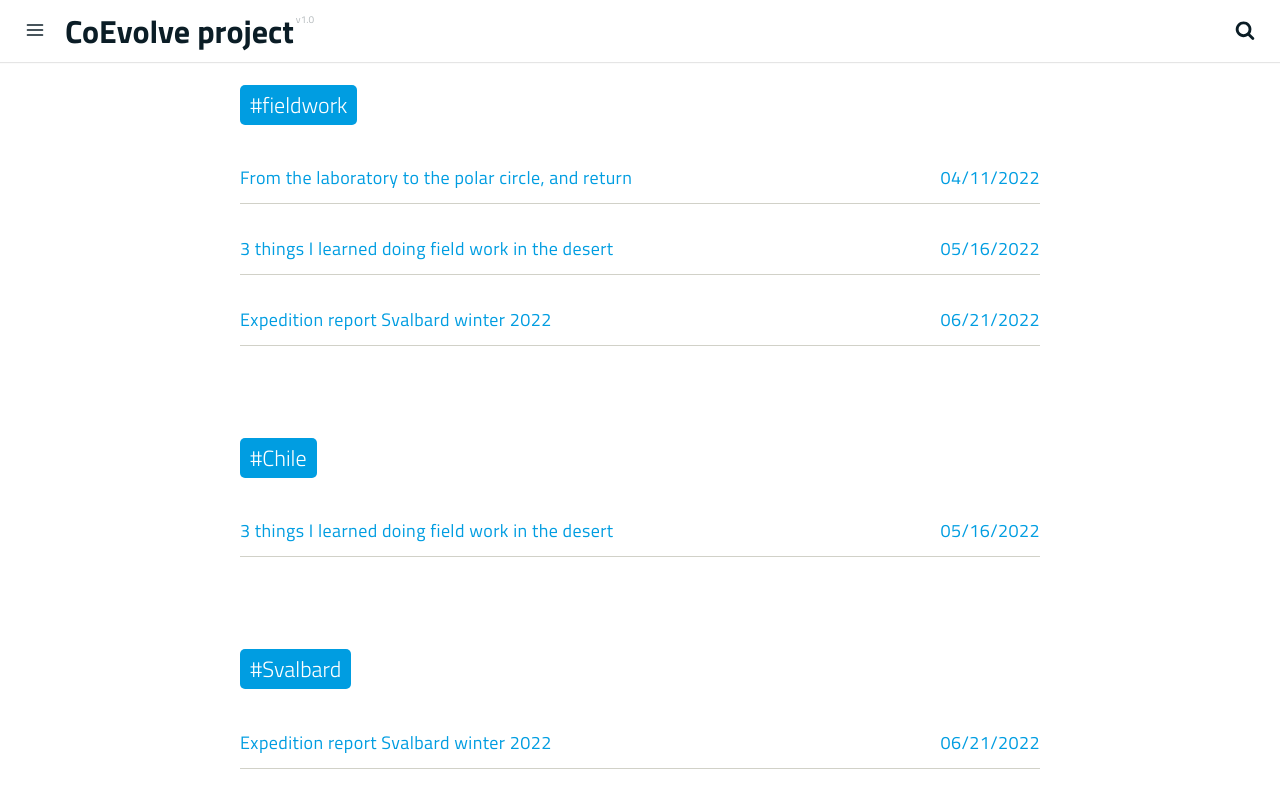
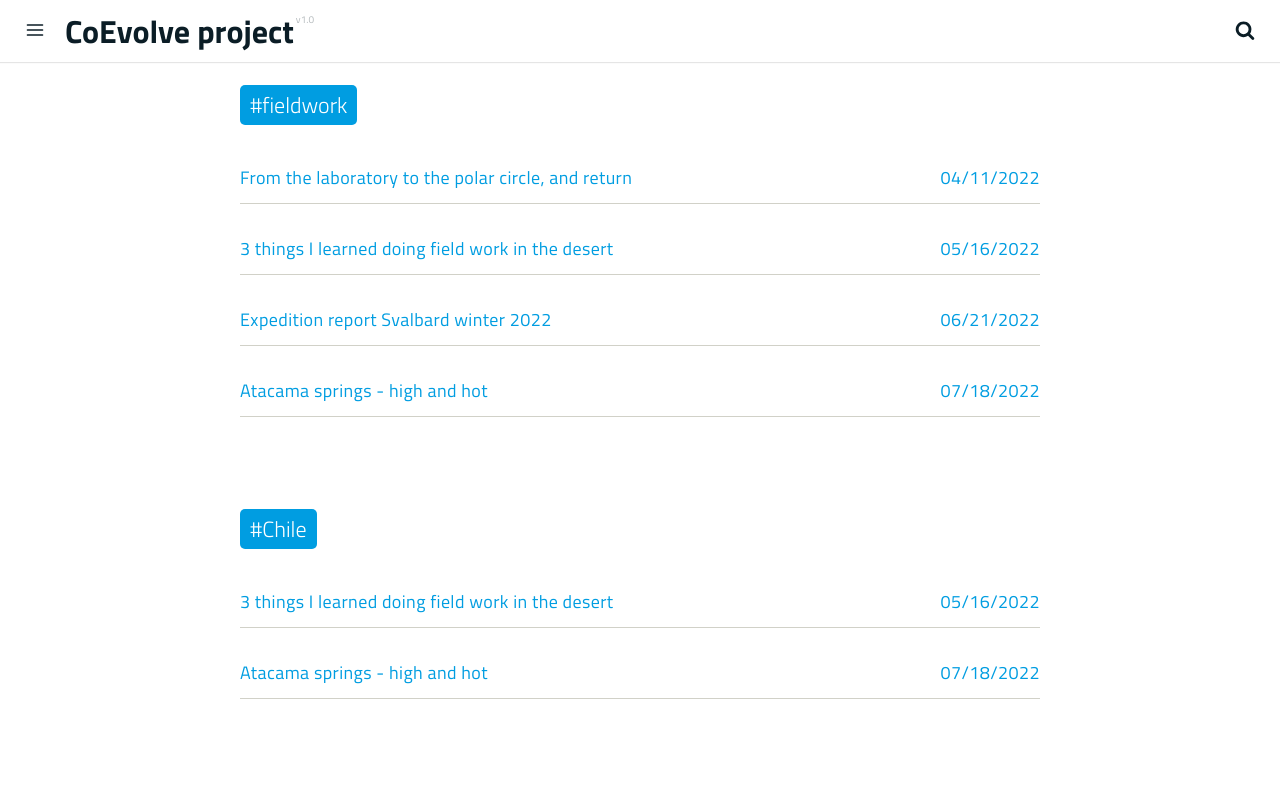
Before and after one commit to dgiovannelli/coevolve_website, a Jekyll site: the page built from tags.html, in a window 1280 px wide and 1400 px high, scrolled down 2527 px. Shown: the top 789 px of the window. Built offline with Jekyll 4.4.1, drawn with Linux system fonts in a browser that asks for light colours; a script that is not in the unit is left out; a file with an impossible date is left out; some of the changed text lies outside the part shown; grey boxes are pictures that could not be loaded.

Commit message:
Update 2022-07-14-atacama-hot-springs.md

```diff
--- a/_posts/2022-07-14-atacama-hot-springs.md
+++ b/_posts/2022-07-14-atacama-hot-springs.md
@@ -1,5 +1,5 @@
 ---
-date:
+date: 2022-07-18T14:00:05.000Z
 layout: post
 title: Atacama springs - high and hot
 subtitle: Doing research at high altitude
```
